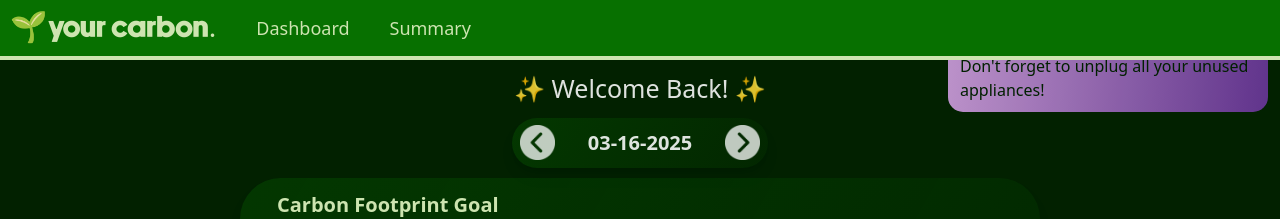
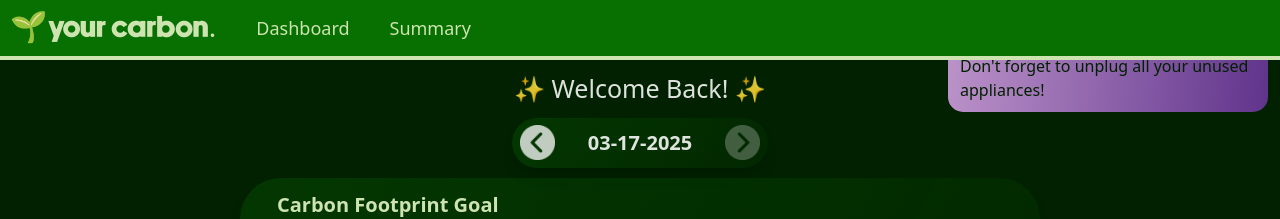
Before and after one commit to TedDPig123/carbon-footprint-tracker, a React (Vite) app: page / in a window 1280 px wide. Shown: the top 219 px of the page. Built offline with nearby package versions, Linux system fonts and the light colour scheme.

Commit message:
User now cannot go past the current day

```diff
--- a/src/components/SetDay.tsx
+++ b/src/components/SetDay.tsx
@@ -5,36 +5,42 @@ import { useActivitiesContext } from '../contexts/ActivitiesContext'
 import { useState } from 'react'
 
 export default function SetDay(){
-    const currDate = new Date();
-    currDate.setDate(currDate.getDate() - 1);
+    const today = new Date();
 
-    const [currDay, setCurrDay] = useState(currDate);
+    const [currDay, setCurrDay] = useState(today);
     const dataFormattedDate = currDay.toISOString().split('T')[0];
 
     function handleForward(){
-        setCurrDay(prevDay => {
-            const nextDay = new Date(prevDay);
-            nextDay.setDate(prevDay.getDate() + 1);
-            return nextDay;
-        });
+        if(!isToday()){
+            setCurrDay(prevDay => {
+                const nextDay = new Date(prevDay);
+                nextDay.setDate(prevDay.getDate() + 1);
+                return nextDay;
+            });
+        }
     }
 
     function handleBackward(){
         setCurrDay(prevDay => {
             const nextDay = new Date(prevDay);
-            nextDay.setDate(prevDay.getDate() + 1);
+            nextDay.setDate(prevDay.getDate() - 1);
             return nextDay;
         });
+    }
+
+    function isToday() {
+        return currDay.toDateString() === today.toDateString();
     }
 
     return(
         <>
             <div className='flex flex-row justify-between bg-[linear-gradient(120deg,rgba(7,112,0,0.34)-26.24%,rgba(205,228,176,0)134.68%)]
               rounded-[41px] items-center min-w-[230px] w-[20%] h-[50px] shadow-lg min-w-[56] mb-2.5 p-2'>
-                <img src={LeftIcon} alt="Prev Day" className='h-[35px] opacity-75'/>
+                <img onClick={handleBackward} src={LeftIcon} alt="Prev Day" className='h-[35px] opacity-75 cursor-pointer'/>
                 <h1 className='text-[20px] font-bold'>{`${String(currDay.getMonth() + 1).padStart(2, '0')}-${String(currDay.getDate()).padStart(2, '0')}-${currDay.getFullYear()}`}</h1>
-                <img src={RightIcon} alt="Next Day" className='h-[35px] opacity-75'/>
+                <img id="forwardButton" onClick={handleForward} src={RightIcon} alt="Next Day" className={`h-[35px] ${isToday() ? 'opacity-25' : 'opacity-75 cursor-pointer'}`}/>
             </div>
         </>
+
     )
 }
```
